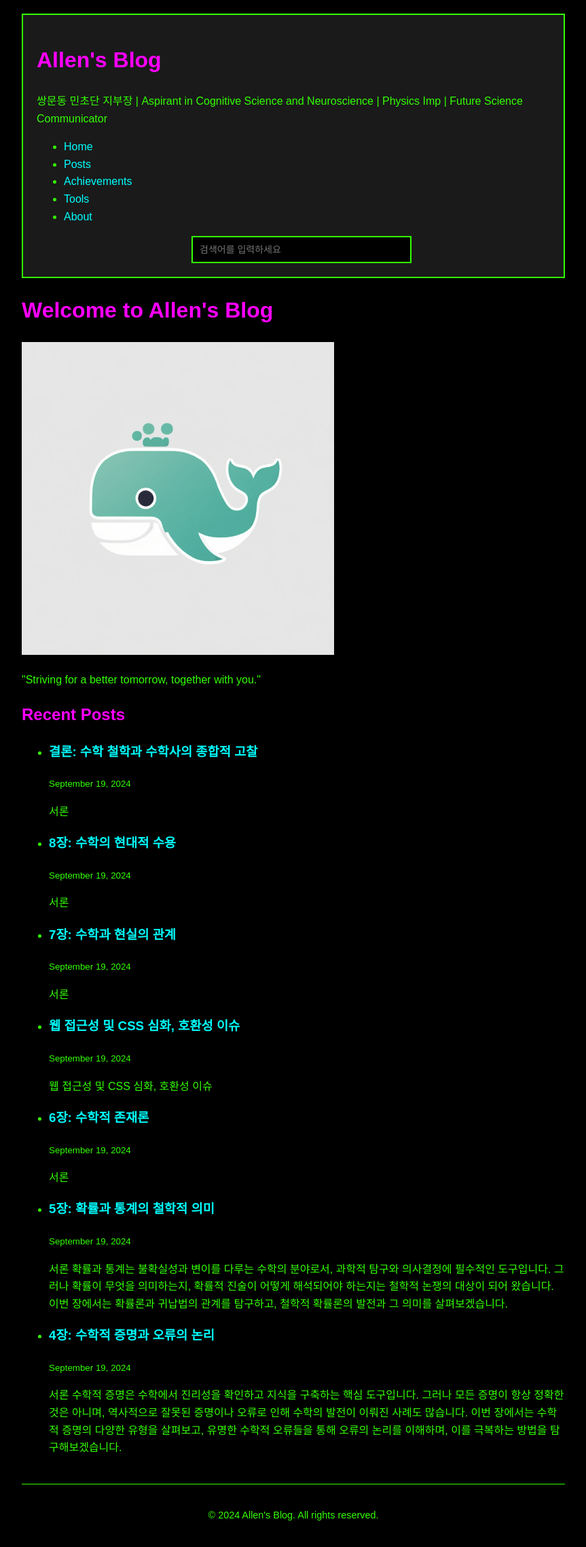
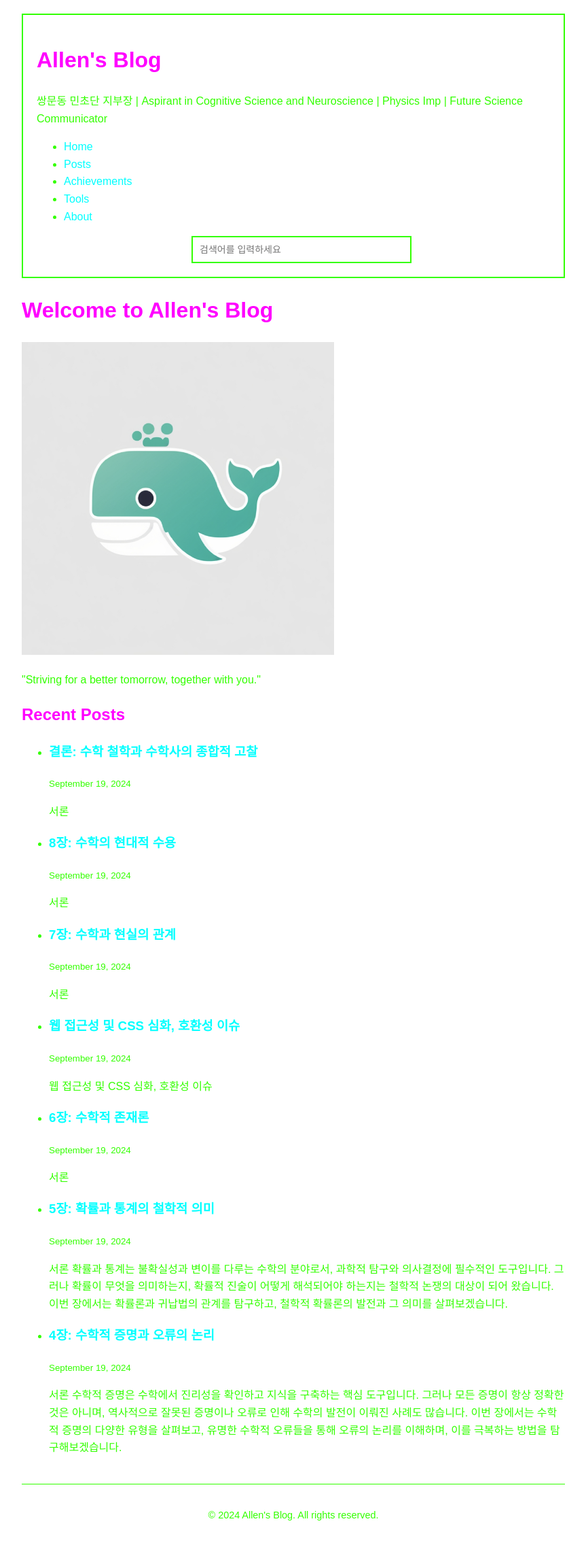
Before and after one commit to allenkang92/allenkang92.github.io, a Jekyll site: the page built from index.html, in a window 1280 px wide. Shown: the whole page at 68% size, without its empty margins (208-1071 px from the left). Built offline with Jekyll 4.4.1, drawn with Linux system fonts in a browser that asks for light colours.

Commit message:
css 수정

```diff
--- a/assets/css/main.css
+++ b/assets/css/main.css
@@ -2,7 +2,7 @@ body {
   font-family: 'Press Start 2P', 'Noto Sans KR', sans-serif;
   line-height: 1.6;
   color: #33ff00;
-  background-color: #000000;
+  background-color: #ffffff;
   max-width: 800px;
   margin: 0 auto;
   padding: 20px;
@@ -10,7 +10,7 @@ body {
 }
 
 header {
-  background-color: #1a1a1a;
+  background-color: #ffffff;
   padding: 20px;
   margin-bottom: 20px;
   border: 2px solid #33ff00;
@@ -60,7 +60,7 @@ footer {
   width: 100%;
   padding: 10px;
   border: 2px solid #33ff00;
-  background-color: #000000;
+  background-color: #ffffff;
   color: #33ff00;
   font-family: 'Press Start 2P', 'Noto Sans KR', sans-serif;
   font-size: 14px;
@@ -68,7 +68,7 @@ footer {
 
 #search-results {
   position: absolute;
-  background: #000000;
+  background: #ffffff;
   width: 100%;
   max-width: 300px;
   border: 2px solid #33ff00;
@@ -113,7 +113,7 @@ footer {
 }
 
 #toc {
-  background-color: #1a1a1a;
+  background-color: #ffffff;
   border: 2px solid #33ff00;
   padding: 15px;
   margin-bottom: 20px;
--- a/assets/css/style.css
+++ b/assets/css/style.css
@@ -2,7 +2,7 @@ body {
   font-family: 'Press Start 2P', 'Noto Sans KR', sans-serif;
   line-height: 1.6;
   color: #33ff00;
-  background-color: #000000;
+  background-color: #ffffff;
   max-width: 800px;
   margin: 0 auto;
   padding: 20px;
@@ -10,7 +10,7 @@ body {
 }
 
 header {
-  background-color: #1a1a1a;
+  background-color: #ffffff;
   padding: 20px;
   margin-bottom: 20px;
   border: 2px solid #33ff00;
@@ -60,7 +60,7 @@ footer {
   width: 100%;
   padding: 10px;
   border: 2px solid #33ff00;
-  background-color: #000000;
+  background-color: #ffffff;
   color: #33ff00;
   font-family: 'Press Start 2P', 'Noto Sans KR', sans-serif;
   font-size: 14px;
@@ -68,7 +68,7 @@ footer {
 
 #search-results {
   position: absolute;
-  background: #000000;
+  background: #ffffff;
   width: 100%;
   max-width: 300px;
   border: 2px solid #33ff00;
@@ -113,7 +113,7 @@ footer {
 }
 
 #toc {
-  background-color: #1a1a1a;
+  background-color: #ffffff;
   border: 2px solid #33ff00;
   padding: 15px;
   margin-bottom: 20px;
```
